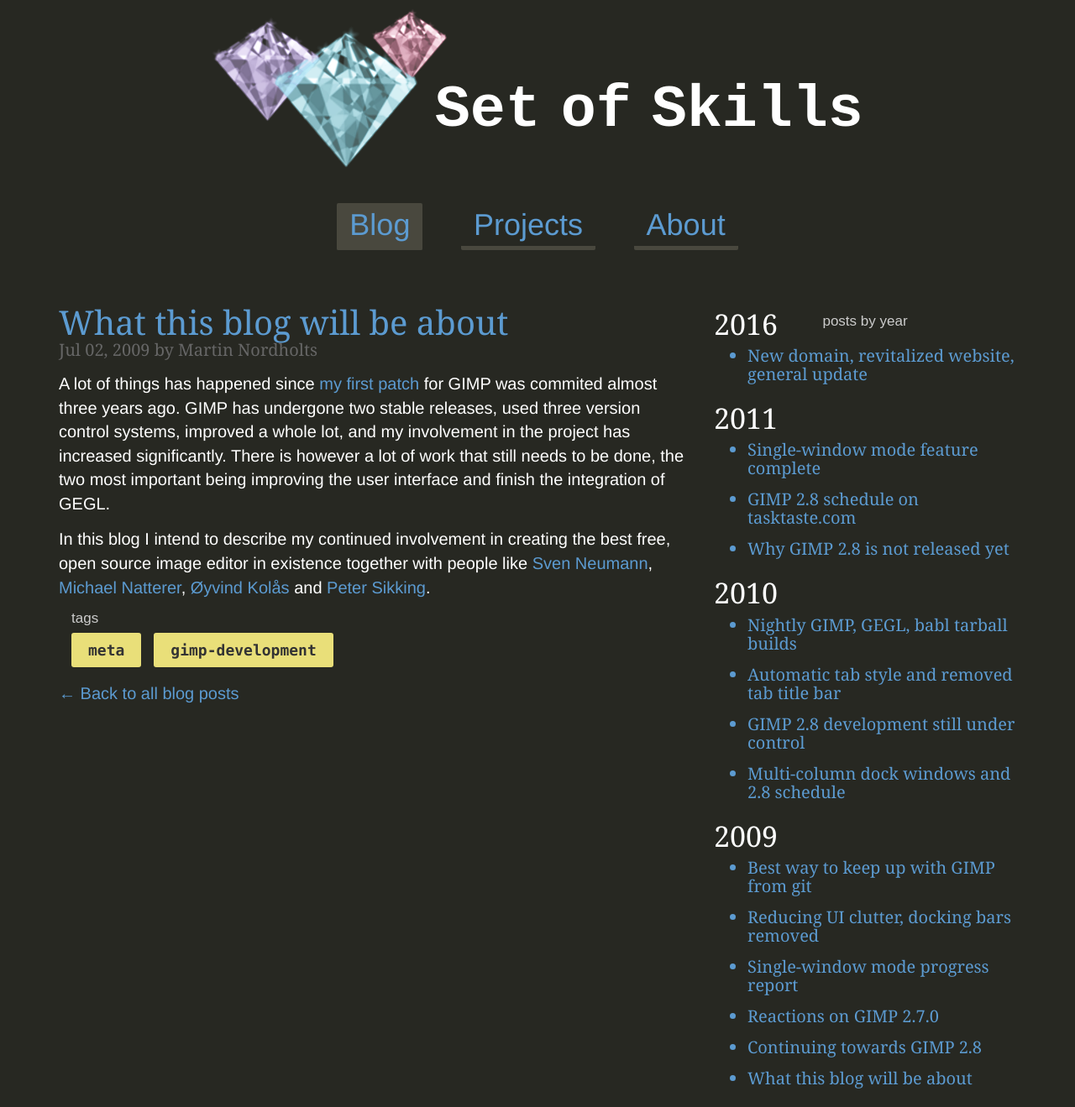
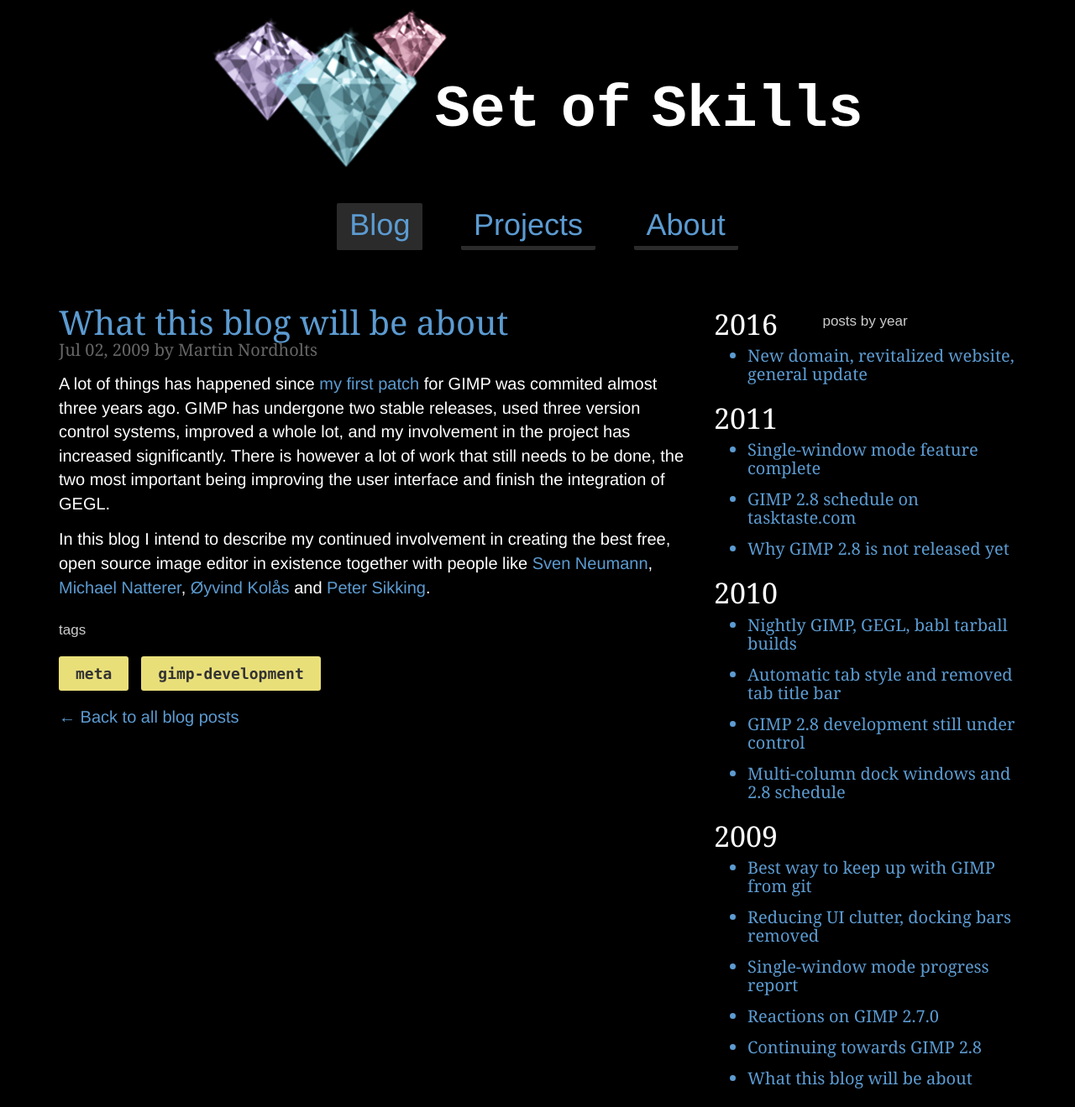
Before and after one commit to Enselic/setofskills.com, a Jekyll site: the page built from _posts/2009-07-02-what-this-blog-will-be-about.html, in a window 1280 px wide. Shown: the whole page at 84% size. Built offline with Jekyll 4.4.1, drawn with Linux system fonts in a browser that asks for light colours.

Commit message:
Update look and feel and make more modern
* Change background color to black
* Use links instead of fancy "Read more" animations
* some more stuff

```diff
--- a/_includes/blog-post.scss
+++ b/_includes/blog-post.scss
@@ -28,23 +28,6 @@ $blog-content-line-height: 28.5714286px; /* bootstrap font-size-base * line-heig
     overflow: hidden;
 }
 
-html.js .fade-last-line:after {
-    display: block;
-    content: "";
-    position: absolute;
-    left: 0%;
-    bottom: 0%;
-    height: $blog-content-line-height;
-    right: 0%;
-    z-index: 999;
-
-    /* Permalink - use to edit and share this gradient: http://colorzilla.com/gradient-editor/#272822+0,272822+100&0+0,0+40,1+60,1+100 */
-    background: -moz-linear-gradient(top, rgba(39,40,34,0) 0%, rgba(39,40,34,0) 40%, rgba(39,40,34,1) 60%, rgba(39,40,34,1) 100%); /* FF3.6-15 */
-    background: -webkit-linear-gradient(top, rgba(39,40,34,0) 0%,rgba(39,40,34,0) 40%,rgba(39,40,34,1) 60%,rgba(39,40,34,1) 100%); /* Chrome10-25,Safari5.1-6 */
-    background: linear-gradient(to bottom, rgba(39,40,34,0) 0%,rgba(39,40,34,0) 40%,rgba(39,40,34,1) 60%,rgba(39,40,34,1) 100%); /* W3C, IE10+, FF16+, Chrome26+, Opera12+, Safari7+ */
-    filter: progid:DXImageTransform.Microsoft.gradient( startColorstr='#00272822', endColorstr='#272822',GradientType=0 ); /* IE6-9 */
-}
-
 .blog-post.front-page img {
     display: block;
     float: left;
@@ -66,18 +49,6 @@ html.js .fade-last-line:after {
     clear: both;
 }
 
-.google-tag-manager-read-more-button {
-    cursor: pointer;
-    padding-right: 30px;
-}
-
-html.js .blog-post .collapsed {
-    height: $blog-content-line-height * 4;
-}
-
-#disqus_thread {
-    margin: 25px 0;
-    padding: 15px;
-    background: #444;
-    border-radius: 3px;
-}
+// .read-more-button {
+//     padding-right: 30px;
+// }
--- a/_includes/bootstrap/config.json
+++ b/_includes/bootstrap/config.json
@@ -11,7 +11,7 @@
     "@brand-info": "#5bc0de",
     "@brand-warning": "#f0ad4e",
     "@brand-danger": "#d9534f",
-    "@body-bg": "#272822",
+    "@body-bg": "#000000",
     "@text-color": "#fff",
     "@link-color": "@brand-primary",
     "@link-hover-color": "darken(@link-color, 15%)",
--- a/_includes/nav.scss
+++ b/_includes/nav.scss
@@ -4,7 +4,7 @@ for f in _scss/*; do sass $f --style compressed > _includes/$(basename ${f%%.*}.
 
 */
 
-$nav-active-color: #49483e;
+$nav-active-color: #2b2b2b;
 
 nav {
     margin-bottom: 30px;
--- a/_includes/tags-and-years.scss
+++ b/_includes/tags-and-years.scss
@@ -88,11 +88,10 @@ html.js .posts-by-tag .post-list {
 
 .tags-in-post .tag {
     float: left;
-    margin-left: 15px;
+    margin-right: 15px;
 }
 
 .tags-in-post h6 {
-    margin: 0 0 0 15px;
     color: #ccc;
     font-family: Arial, Helvetica, sans-serif
 }
```
Also changed, not shown: index.html (+2 -5 lines), _includes/bootstrap/css/bootstrap.css, _includes/bootstrap/css/bootstrap.min.css, 1 other file.
